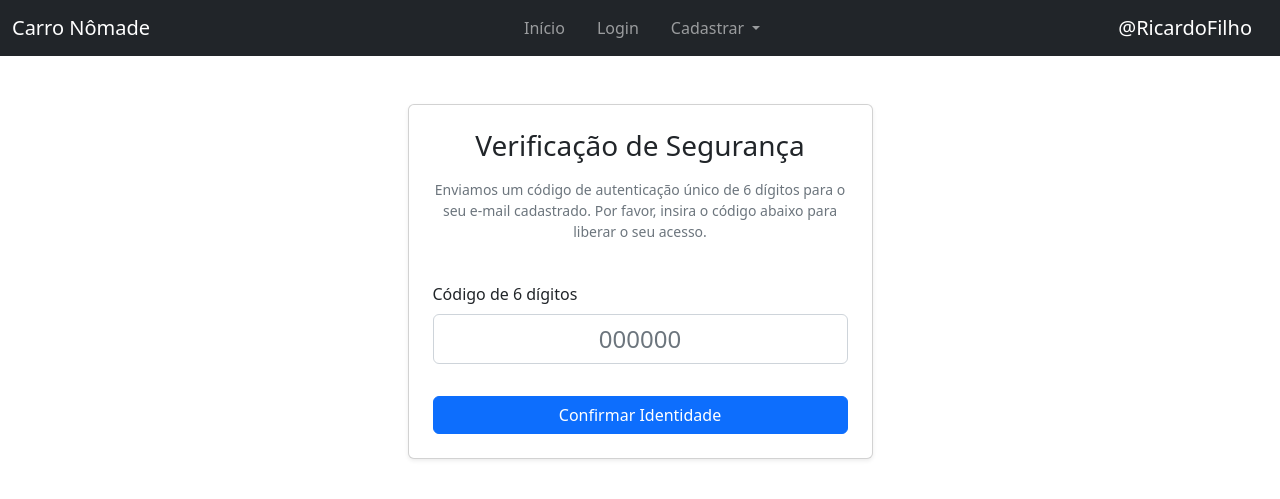
After one commit to Ricardo5550/Projeto-Carro-Nomade, a Django app: page /form-verificacao/ in a window 1280 px wide. The commit adds this page. Shown: the top 499 px of the page. Run offline with Django 4.2, Linux system fonts and the light colour scheme.

Commit message:
Implementacao de MFA por e-mail e de protecao contra forca bruta no login

```diff
--- a/myapp/templates/form-login.html
+++ b/myapp/templates/form-login.html
@@ -12,7 +12,11 @@
             {% csrf_token %}
             <h3>Acessar</h3>
 
-            {% if login_form.errors %}
+            {% if error %}
+                <div class="alert alert-warning">
+                    {{ error }}
+                </div>
+            {% elif login_form.errors %}
                 <div class="alert alert-danger">
                     Nome de Usuário ou senha incorretos.
                 </div>
--- /dev/null
+++ b/myapp/templates/form-verificacao.html
@@ -0,0 +1,35 @@
+{% extends 'base.html' %}
+{% block title %}Verificação de Segurança{% endblock %}
+{% load static %}
+
+{% block content %}
+<div class="container">
+    <div class="d-flex justify-content-center mt-5">
+
+        <form class="col-md-5 card p-4 shadow-sm" action="{% url 'verificar-codigo' %}" method="post">
+            {% csrf_token %}
+
+            <h3 class="mb-3 text-center">Verificação de Segurança</h3>
+
+            <p class="text-muted text-center small">
+                Enviamos um código de autenticação único de 6 dígitos para o seu e-mail cadastrado.
+                Por favor, insira o código abaixo para liberar o seu acesso.
+            </p>
+
+            {% if error %}
+                <div class="alert alert-danger text-center py-2">
+                    Código incorreto, inválido ou expirado.
+                </div>
+            {% endif %}
+
+            <div class="mt-4 mb-3">
+                <label class="form-label font-weight-bold">Código de 6 dígitos</label>
+                <input type="text" name="codigo" class="form-control text-center fs-4" placeholder="000000" maxlength="6" required autocomplete="off">
+            </div>
+
+            <input type="submit" class="btn btn-primary w-100 mt-3" value="Confirmar Identidade">
+        </form>
+
+    </div>
+</div>
+{% endblock %}
--- a/myapp/urls.py
+++ b/myapp/urls.py
@@ -10,6 +10,8 @@ urlpatterns = [
 
     path('form-logout/', views.form_logout, name='logout'),
 
+    path('form-verificacao/', views.form_verificacao, name='verificar-codigo'),
+
     path('form-automovel/', views.form_automovel, name='automovel-create'),
 
     path('form-rent/<int:id>/', views.form_rent, name='rent-create'),
--- a/myapp/views.py
+++ b/myapp/views.py
@@ -1,9 +1,15 @@
 from django.shortcuts import render, redirect
 from django.db.models import Q
 from .forms import ClientForm, AutomovelForm, RegisterRentForm, CustomUserCreationForm, CustomLoginForm
+from django.contrib.auth.models import User
 from django.contrib.auth.decorators import login_required
 from django.contrib.auth import login, logout
-from .models import Automovel, AutomovelImage
+from .utils import send_code_email
+from core.settings import EMAIL_HOST_USER
+import secrets
+from datetime import timedelta
+from django.utils import timezone
+from .models import Automovel, AutomovelImage, CodigoVerificacao, ControleAcesso
 
 # Create your views here.
 @login_required
@@ -31,11 +37,79 @@ def form_login(request):
 
     if request.method == 'POST':
         form = CustomLoginForm(data=request.POST)
+
+        username = request.POST.get('username')
+        user = User.objects.filter(username=username).first()
+
+        if user:
+            controle_acesso, created = ControleAcesso.objects.get_or_create(user=user)
+            if controle_acesso.bloqueado_ate:
+
+                if timezone.now() < controle_acesso.bloqueado_ate:
+                    return render(request, 'form-login.html', {'login_form': form, 'error': 'Acesso bloqueado. Tente novamente após 5 minutos.'})
+
+                else:
+                    controle_acesso.counter = 0
+                    controle_acesso.bloqueado_ate = None
+                    controle_acesso.save()
+
         if form.is_valid():
             user = form.get_user()
             login(request, user)
-            return redirect('list-rent')
+
+            controle_acesso, created = ControleAcesso.objects.get_or_create(user=user)
+            controle_acesso.counter = 0
+            controle_acesso.bloqueado_ate = None
+            controle_acesso.save()
+
+            codigo_gerado = secrets.SystemRandom().randint(100000, 999999)
+
+            send_code_email(
+                user.username,
+                codigo_gerado,
+                EMAIL_HOST_USER,
+                user.email
+            )
+
+            CodigoVerificacao.objects.create(
+                codigo=codigo_gerado,
+                user=user,
+                expira_em=timezone.now() + timedelta(minutes=5)
+            )
+
+            return redirect('verificar-codigo')
+
+        else:
+            if user:
+                controle_acesso, created = ControleAcesso.objects.get_or_create(user=user)
+                controle_acesso.counter += 1
+
+                if controle_acesso.counter >= 5:
+                    controle_acesso.bloqueado_ate = timezone.now() + timedelta(minutes=5)
+
+                controle_acesso.save()
+
     return render(request, 'form-login.html', {'login_form': form})
+
+def form_verificacao(request):
+    if request.method == 'POST':
+        codigo_input = request.POST.get('codigo')
+        user = request.user
+
+        try:
+            codigo_obj = CodigoVerificacao.objects.get(user=user, codigo=codigo_input)
+            if codigo_obj.expira_em > timezone.now():
+                login(request, codigo_obj.user)
+                codigo_obj.delete()
+                return redirect('list-rent')
+            else:
+                codigo_obj.delete()
+                logout(request)
+                return redirect('login')
+        except CodigoVerificacao.DoesNotExist:
+            return render(request, 'form-verificacao.html', {'error': 'Código inválido.'})
+
+    return render(request, 'form-verificacao.html')
 
 @login_required
 def form_logout(request):
```
Also changed, not shown: core/settings.py (+6 -2 lines), myapp/models.py (+26 -0 lines), myapp/utils.py (added, +9 -0 lines), __init__.py (added), myapp/migrations/0003_codigoverificacao.py (added), myapp/migrations/0004_controleacesso.py (added), myapp/templates/__init__.py (deleted).
